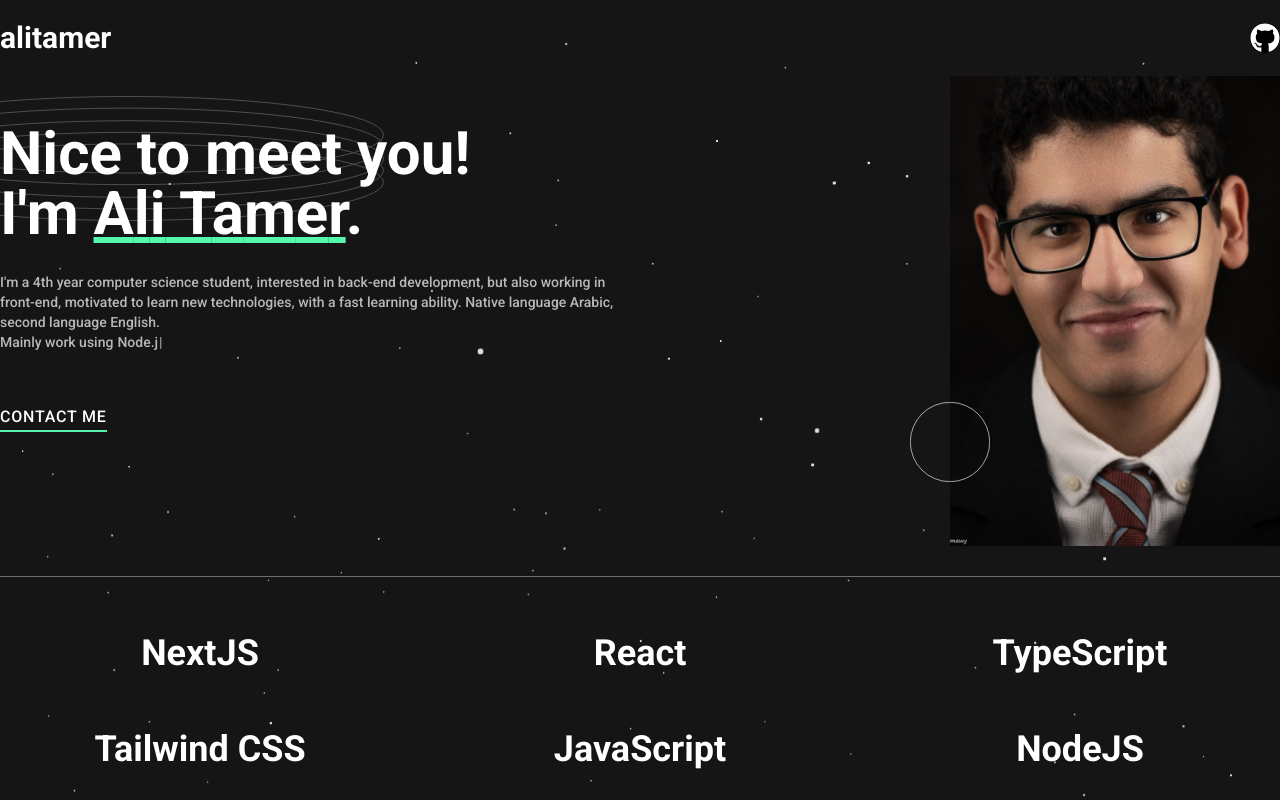
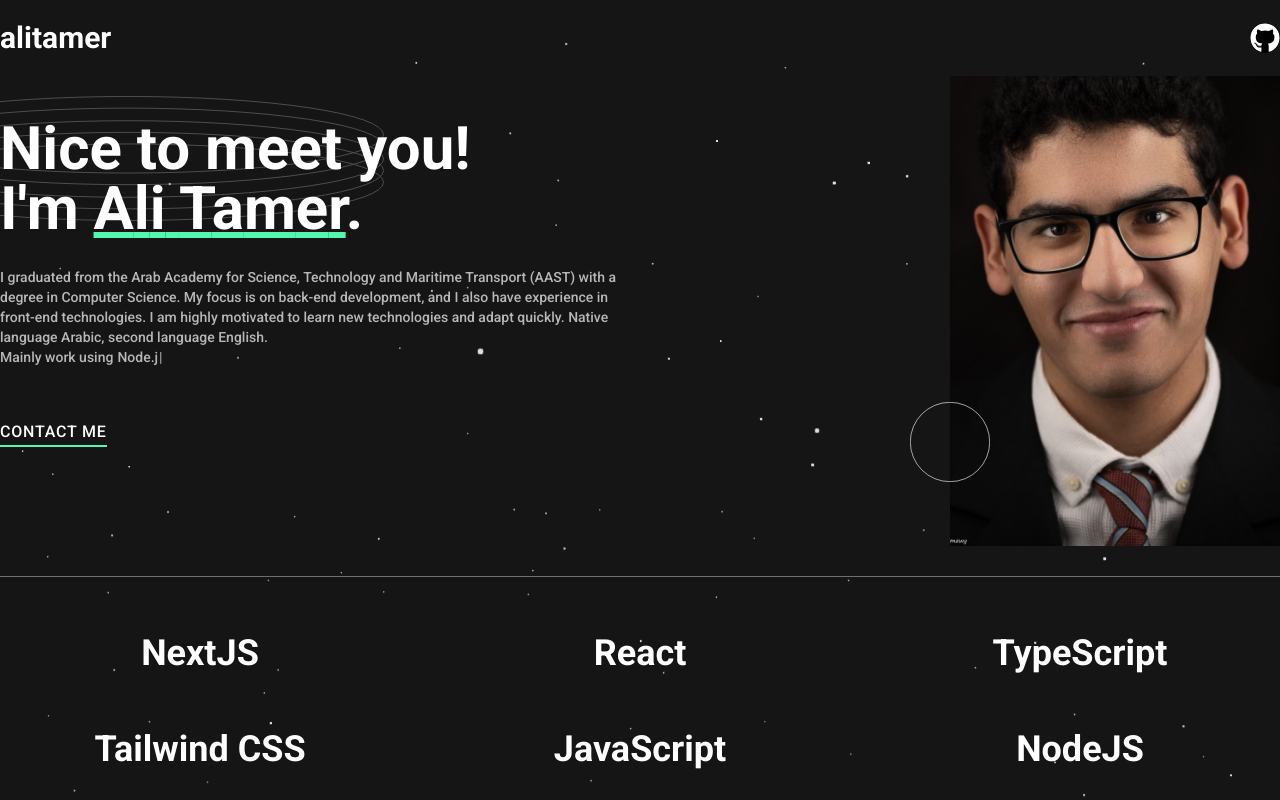
Before and after one commit to EgorVadik/portfolio, a React (Vite) app: page / in a window 1280 px wide. Shown: the top 800 px of the page. Built offline with nearby package versions, Linux system fonts and the light colour scheme.

Commit message:
Updated description

```diff
--- a/src/components/intro.tsx
+++ b/src/components/intro.tsx
@@ -18,7 +18,7 @@
     return (
         <div className='md:text-6xl text-5xl font-bold text-white md:h-[500px] grid items-center md:grid-cols-3 relative px-5 md:px-0 overflow-hidden'>
             <motion.div
-                className='col-span-2 relative z-10 text-center md:text-left md:mb-0 mb-20'
+                className='relative z-10 col-span-2 mb-20 text-center md:text-left md:mb-0'
                 ref={refLeft}
                 variants={variant}
                 initial='hidden'
@@ -57,12 +57,14 @@
                 </motion.div>
                 <motion.div variants={childVariant}>
                     <div className='text-sm font-medium md:w-3/4 text-[#b8b8b8] pb-5 pt-7'>
-                        I'm a 4th year computer science student, interested in
-                        back-end development, but also working in front-end,
-                        motivated to learn new technologies, with a fast
-                        learning ability. Native language Arabic, second
-                        language English.
-                        <span className='md:ml-0 ml-1 inline-flex md:flex items-center gap-1'>
+                        I graduated from the Arab Academy for Science,
+                        Technology and Maritime Transport (AAST) with a degree
+                        in Computer Science. My focus is on back-end
+                        development, and I also have experience in front-end
+                        technologies. I am highly motivated to learn new
+                        technologies and adapt quickly. Native language Arabic,
+                        second language English.
+                        <span className='inline-flex items-center gap-1 ml-1 md:ml-0 md:flex'>
                             Mainly work using
                             <TypeWriter
                                 options={{
@@ -90,9 +92,9 @@
                     </a>
                 </motion.div>
             </motion.div>
-            <div className='md:row-start-auto row-start-1 col-span-2 m-auto'>
+            <div className='col-span-2 row-start-1 m-auto md:row-start-auto'>
                 <motion.div
-                    className='md:absolute md:-top-20 md:right-0 mb-10'
+                    className='mb-10 md:absolute md:-top-20 md:right-0'
                     ref={refRight}
                     variants={variantRight}
                     initial='hidden'
```
